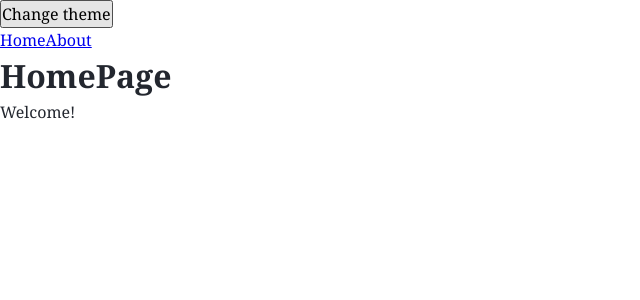
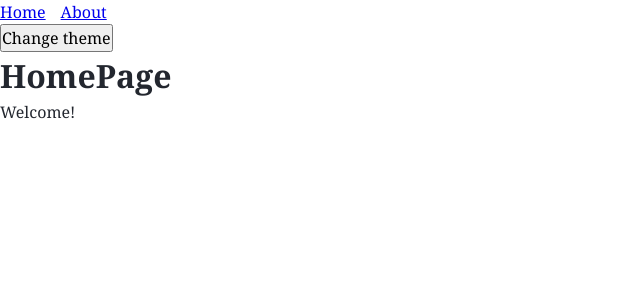
Before and after one commit to keira-yes/pet, a React app: page / in a window 1280 px wide. Shown: the top 300 px of the page, without its empty margins (0-640 px from the left). Built offline with nearby package versions, Linux system fonts and the light colour scheme.

Commit message:
update classnames lib, add Navbar widget

```diff
--- a/src/app/App.tsx
+++ b/src/app/App.tsx
@@ -1,19 +1,16 @@
-import { Link } from 'react-router-dom';
 import { useTheme } from './providers/ThemeProvider';
 import { classNames } from 'shared/lib/classNames/classNames';
 import { AppRouter } from './providers/AppRouter';
+import { Navbar } from 'widgets/Navbar';
 import './styles/index.scss';
 
 export const App = () => {
     const { theme, toggleTheme } = useTheme();
 
     return (
-        <div className={classNames('app', [theme], {})}>
+        <div className={classNames('app', [theme])}>
+            <Navbar />
             <button onClick={toggleTheme}>Change theme</button>
-            <nav>
-                <Link to="/">Home</Link>
-                <Link to="/about">About</Link>
-            </nav>
             <AppRouter />
         </div>
     );
--- a/src/shared/lib/classNames/classNames.ts
+++ b/src/shared/lib/classNames/classNames.ts
@@ -1,6 +1,6 @@
 type Mods = Record<string, boolean | string>;
 
-export const classNames = (className: string, classes: string[], mods: Mods): string => {
+export const classNames = (className: string, classes: string[] = [], mods: Mods = {}): string => {
     return [
         className,
         ...classes,
--- /dev/null
+++ b/src/widgets/Navbar/index.ts
@@ -0,0 +1 @@
+export { Navbar } from './ui/Navbar';
--- /dev/null
+++ b/src/widgets/Navbar/ui/Navbar.module.scss
@@ -0,0 +1,4 @@
+.navbar {
+    display: flex;
+    gap: 15px;
+}
--- /dev/null
+++ b/src/widgets/Navbar/ui/Navbar.tsx
@@ -0,0 +1,11 @@
+import { Link } from 'react-router-dom';
+import classes from './Navbar.module.scss';
+
+export const Navbar = () => {
+    return (
+        <nav className={classes.navbar}>
+            <Link to="/">Home</Link>
+            <Link to="/about">About</Link>
+        </nav>
+    );
+};
```
